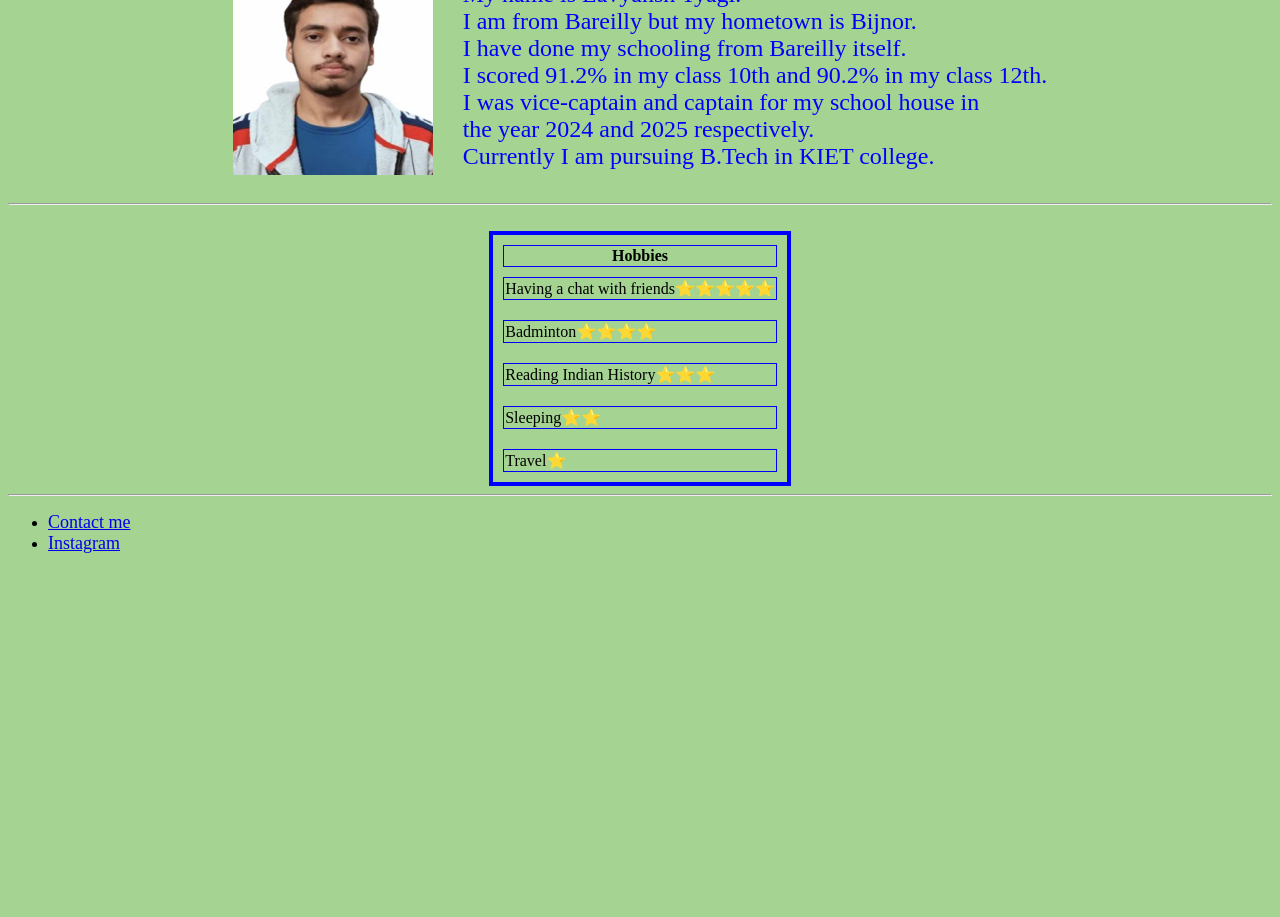
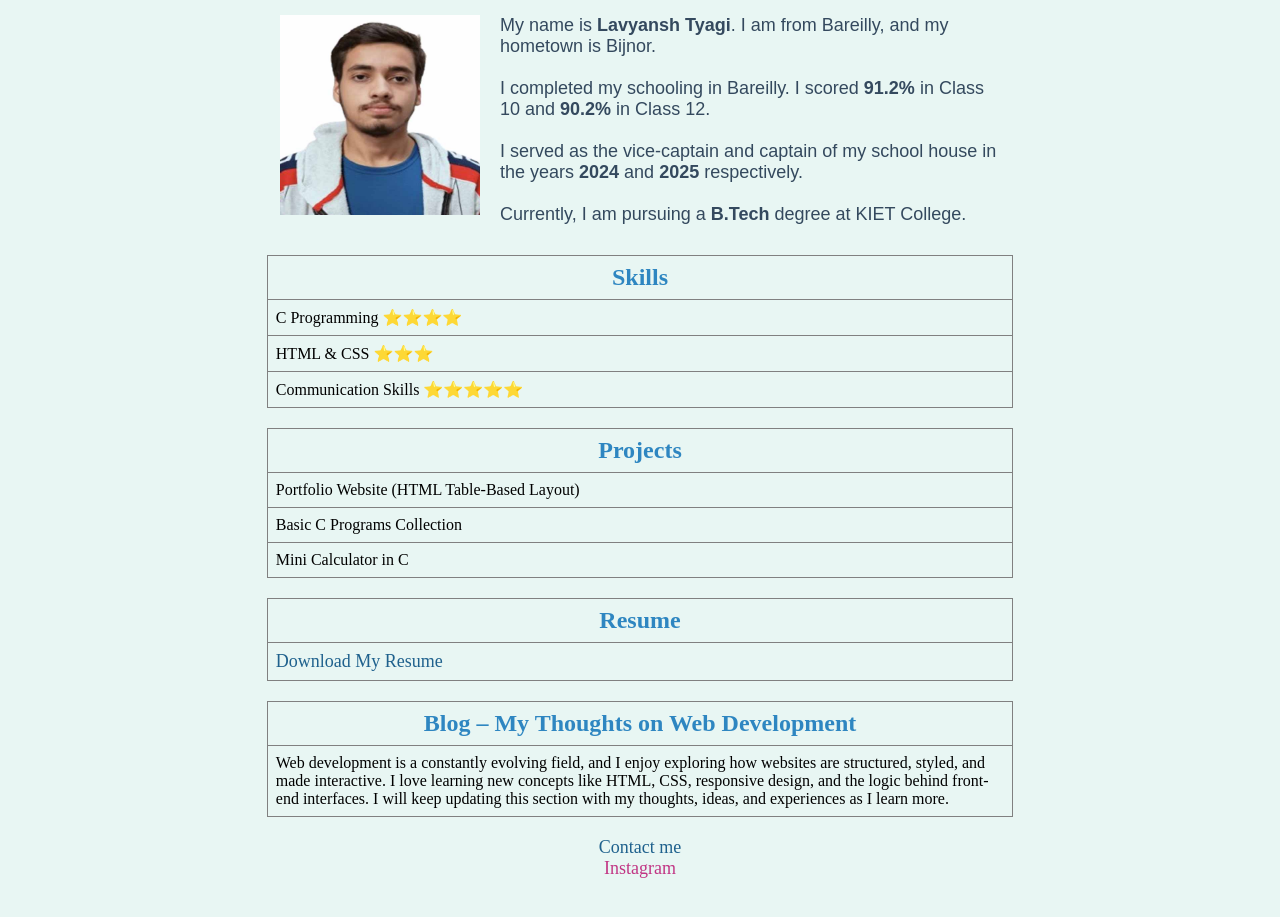
Before and after one commit to Lavyansh2007/html-portfolio, a plain HTML site: page index.html in a window 1280 px wide. Shown: the part 108-1025 px from the top of the page. Before the commit the page ends 800 px from the top, so only its background shows below. Drawn offline with Linux system fonts and the light colour scheme.

Commit message:
Add files via upload

```diff
--- a/index.html
+++ b/index.html
@@ -1,33 +1,101 @@
 <html>
-    <head><title>Lavyansh Portfolio</title></head>
-    <body style="background-color: rgba(113, 187, 86, 0.64);">
-        <center><font size="8" style="color: crimson;"><b>Portfolio</b></font></center>
-        <table align="center" cellspacing="10" cellpadding="10">
-            <tr>
-                <td> <img src="images/FOTO.jpg" height="200" width="200"></td>
-                <td><font size="5" style="color: blue;"> My name is Lavyansh Tyagi. <br>I am from Bareilly but my hometown is Bijnor.<br>
-                    I have done my schooling from Bareilly itself. <br>I scored 91.2% in my class 10th and 90.2% in my class 12th.
-                    <br>I was vice-captain and captain for my school house in <br>the year 2024 and 2025 respectively. <br>
-                    Currently I am pursuing B.Tech in KIET college.
-                </font></td>
+<head>
+    <title>Lavyansh Portfolio</title>
+</head>
+<body style="background-color:#E8F6F3;">
+    <table border="0" width="100%" height="100%" cellpadding="10" cellspacing="0">
+        <tr height="10%">
+            <td></td> <!-- Top padding -->
+        </tr>
 
-            </tr>
-        </table>
-    <hr>
-    <br>
-    <table align="center" border="4" bordercolor="blue" cellspacing="10">
-        <thead><th>Hobbies</th></thead>
-        <tr><td>Having a chat with friends⭐⭐⭐⭐⭐</td></tr>
-        <tr></tr> <td>Badminton⭐⭐⭐⭐</td></tr>
-        <tr></tr> <td>Reading Indian History⭐⭐⭐</td></tr>
-        <tr></tr> <td>Sleeping⭐⭐</td></tr>
-        <tr></tr><td>Travel⭐</td></tr>
+        <tr height="10%">
+            <td align="center" valign="middle">
+                <center>
+                    <font size="7" color="#2E86C1" face="Arial, Helvetica, sans-serif">
+                        <b>Portfolio</b>
+                    </font>
+                </center>
+            </td>
+        </tr>
 
+        <tr height="50%">
+            <td align="center" valign="top">
+                <table cellpadding="10" cellspacing="0" border="0">
+                    <tr>
+                        <td valign="top">
+                            <img src="images/FOTO.jpg" height="200" width="200" alt="Lavyansh Photo" />
+                        </td>
+                        <td width="500" valign="top">
+                            <font size="4" face="Arial, Helvetica, sans-serif" color="#34495E">
+                                My name is <b>Lavyansh Tyagi</b>. I am from Bareilly, and my hometown is Bijnor.<br><br>
+I completed my schooling in Bareilly. I scored <b>91.2%</b> in Class 10 and <b>90.2%</b> in Class 12.<br><br>
+I served as the vice‑captain and captain of my school house in the years <b>2024</b> and <b>2025</b> respectively.<br><br>
+Currently, I am pursuing a <b>B.Tech</b> degree at KIET College.
+                            </font>
+                        </td>
+                    </tr>
+                </table>
+            </td>
+        </tr>
+
+        <!-- New Section: Skills, Projects, Resume -->
+        <tr height="20%">
+            <td align="center" valign="top">
+                <table border="1" cellpadding="8" cellspacing="0" width="60%" style="border-collapse: collapse; margin-bottom: 20px;">
+                    <thead>
+                        <tr><th><font size="5" color="#2E86C1">Skills</font></th></tr>
+                    </thead>
+                    <tbody>
+                        <tr><td><font size="3">C Programming ⭐⭐⭐⭐</font></td></tr>
+                        <tr><td><font size="3">HTML & CSS ⭐⭐⭐</font></td></tr>
+                        <tr><td><font size="3">Communication Skills ⭐⭐⭐⭐⭐</font></td></tr>
+                    </tbody>
+                </table>
+
+                <table border="1" cellpadding="8" cellspacing="0" width="60%" style="border-collapse: collapse; margin-bottom: 20px;">
+                    <thead>
+                        <tr><th><font size="5" color="#2E86C1">Projects</font></th></tr>
+                    </thead>
+                    <tbody>
+                        <tr><td><font size="3">Portfolio Website (HTML Table-Based Layout)</font></td></tr>
+                        <tr><td><font size="3">Basic C Programs Collection</font></td></tr>
+                        <tr><td><font size="3">Mini Calculator in C</font></td></tr>
+                    </tbody>
+                </table>
+
+                <table border="1" cellpadding="8" cellspacing="0" width="60%" style="border-collapse: collapse;">
+                    <thead>
+                        <tr><th><font size="5" color="#2E86C1">Resume</font></th></tr>
+                    </thead>
+                    <tbody>
+                        <tr><td><a href="resume.pdf" style="text-decoration:none; font-size:18px; color:#1F618D;">Download My Resume</a></td></tr>
+                    </tbody>
+                </table>
+
+                <!-- Blog Section -->
+                <table border="1" cellpadding="8" cellspacing="0" width="60%" style="border-collapse: collapse; margin-top: 20px;">
+                    <thead>
+                        <tr><th><font size="5" color="#2E86C1">Blog – My Thoughts on Web Development</font></th></tr>
+                    </thead>
+                    <tbody>
+                        <tr><td><font size="3">Web development is a constantly evolving field, and I enjoy exploring how websites are structured, styled, and made interactive. I love learning new concepts like HTML, CSS, responsive design, and the logic behind front-end interfaces. I will keep updating this section with my thoughts, ideas, and experiences as I learn more.</font></td></tr>
+                    </tbody>
+                </table>
+            </td>
+        </tr>
+
+        <tr height="10%">
+            <td align="center" valign="middle">
+                <ul style="list-style-type:none; padding:0; margin:0;">
+                    <li><font size="4"><a href="mailto:lavyanshtyagi913@gmail.com" style="text-decoration:none; color:#1F618D;">Contact me</a></font></li>
+                    <li><font size="4"><a href="https://www.instagram.com/lavyansh_ty12?igsh=MW94ajB5Y2liZThuZA" style="text-decoration:none; color:#C13584;">Instagram</a></font></li>
+                </ul>
+            </td>
+        </tr>
+
+        <tr height="10%">
+            <td></td> <!-- Bottom padding -->
+        </tr>
     </table>
-    <hr>
-    <ul>
-        <li><a href="mailto:lavyanshtyagi913@gmail.com"><font size="4">Contact me</font> </a></li>
-        <li><a href="https://www.instagram.com/lavyansh_ty12?igsh=MW94ajB5Y2liZThuZA"><font size="4">Instagram</font></a></li>
-    </ul>
-    </body>
+</body>
 </html>
```
